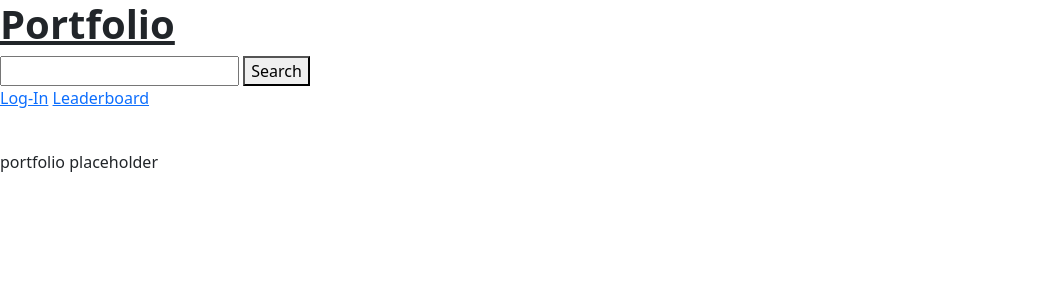
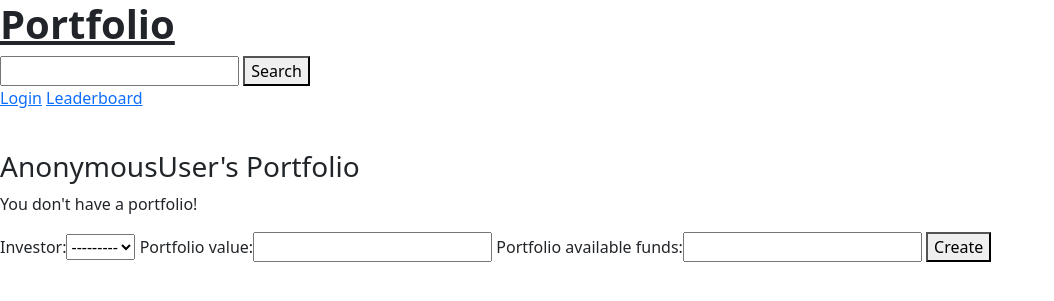
Before and after one commit to LHW99/stock_portfolio, a Django app: page /portfolio in a window 1280 px wide. Shown: the top 301 px of the page, without its empty margins (0-1054 px from the left). Run offline with Django 3.2, Linux system fonts and the light colour scheme.

Commit message:
portfolioform and creation

```diff
--- a/portfolio/forms.py
+++ b/portfolio/forms.py
@@ -17,3 +17,13 @@ class StockForm(ModelForm):
     #  'company': forms.HiddenInput(),
     #  'price': forms.HiddenInput(),
     #}
+
+class PortfolioForm(ModelForm):
+  class Meta:
+    model = Portfolio
+    fields = '__all__'
+    #widgets = {
+    #  'investor': forms.HiddenInput(),
+    #  'portfolio_value': forms.HiddenInput(),
+    #  'portfolio_available_funds': forms.HiddenInput(),
+    #}
--- a/portfolio/models.py
+++ b/portfolio/models.py
@@ -16,8 +16,8 @@ class Stock(models.Model):
 
 class Portfolio(models.Model):
   investor = models.OneToOneField(User, on_delete=models.SET_NULL, null=True, unique=False)
-  portfolio_value = models.IntegerField()
-  portfolio_available_funds = models.IntegerField()
+  portfolio_value = models.FloatField()
+  portfolio_available_funds = models.FloatField()
 
   def get_absolute_url(self):
     return reverse("portfolio-detail", kwargs={"pk": self.pk})
--- a/portfolio/views.py
+++ b/portfolio/views.py
@@ -1,5 +1,5 @@
 from portfolio.models import Stock, Portfolio
-from portfolio.forms import StockForm
+from portfolio.forms import StockForm, PortfolioForm
 from django.shortcuts import render, redirect
 from django.views.generic.base import TemplateView
 from django.views.generic import DetailView, ListView
@@ -96,4 +96,19 @@
 
 def portfolio(request):
 
-  return render(request, 'portfolio_detail.html')
+  if request.method == 'POST':
+    form = PortfolioForm(request.POST)
+    #if form.is_valid():
+    #  purchase = form.save(commit=False)
+    #  purchase.portfolio = 'nut'
+    #  purchase.save()
+    #  return redirect('index')
+    #else:
+    #  return redirect('index')
+    print(request.user)
+
+  else:
+    form = PortfolioForm()
+    return render(request, 'portfolio_detail.html', {'form': form})
+
+  return render(request, 'portfolio_detail.html', {'form': form})
--- a/templates/base.html
+++ b/templates/base.html
@@ -24,9 +24,10 @@
       <div class='front-header'>
       {% if user.is_authenticated %}
         <p>User: {{ user.get_username }}</p>
-        <a href=''>Your Portfolio</a>
+        <a href='{% url 'portfolio_detail' %}'>Your Portfolio</a>
+        <a href='{% url 'logout' %}'>Logout</a>
       {% else %}
-        <a href=''>Log-In</a>
+        <a href='{% url 'login'%}'>Login</a>
         <a href=''>Leaderboard</a>
       {% endif %}
       </div>
--- a/templates/portfolio_detail.html
+++ b/templates/portfolio_detail.html
@@ -1,5 +1,15 @@
 {% extends 'base.html' %}
 
 {% block content %}
-<p>portfolio placeholder</p>
+<h3>{{user}}'s Portfolio</h3>
+{% if user.portfolio %}
+  <p>test1</p>
+{% else %}
+  <p>You don't have a portfolio!</p>
+  <form method='POST' action=''>
+  {% csrf_token %}
+    {{ form }}
+    <button type='submit'>Create</button>
+  </form>
+{% endif %}
 {% endblock %}
--- a/templates/registration/logged_out.html
+++ b/templates/registration/logged_out.html
@@ -2,5 +2,5 @@
 
 {% block content %}
   <p>You are logged out.</p>
-  <a href='{% url 'login' %}'>Click here to log-in.</a>
+  <a href='{% url 'login' %}'>Click here to login</a>
 {% endblock %}
--- a/templates/registration/password_reset_complete.html
+++ b/templates/registration/password_reset_complete.html
@@ -1,6 +1,6 @@
 {% extends 'base.html' %}
 
 {% block content %}
-  <h1>Password change successful.</h1>
-  <p><a href='{% url 'login' %}'>Log in again?</a></p>
+  <h1>Password change successful</h1>
+  <p><a href='{% url 'login' %}'>Login again?</a></p>
 {% endblock %}
--- a/templates/registration/password_reset_confirm.html
+++ b/templates/registration/password_reset_confirm.html
@@ -26,7 +26,7 @@
     </form>
   {% else %}
     <h1>Password reset failed</h1>
-    <p>The password reset link was invalid, possibly because it has already been used.</p>
+    <p>The password reset link was invalid, possibly because it has already been used</p>
     <p>Please request a new password reset</p>
   {% endif %}
 {% endblock %}
--- a/templates/registration/password_reset_done.html
+++ b/templates/registration/password_reset_done.html
@@ -1,5 +1,5 @@
 {% extends 'base.html' %}
 
 {% block content %}
-  <p>An email has been sent with instructions to reset your password.</p>
+  <p>An email has been sent with instructions to reset your password</p>
 {% endblock %}
--- a/templates/registration/password_reset_email.html
+++ b/templates/registration/password_reset_email.html
@@ -1,4 +1,4 @@
-A request has been sent to reset the password for {{ email }}.
+A request has been sent to reset the password for {{ email }}
 
 Follow the link below:
 
--- a/templates/registration/password_reset_form.html
+++ b/templates/registration/password_reset_form.html
@@ -2,7 +2,7 @@
 
 {% block content %}
 <h1>Forgot your password?</h1>
-  <p>Type your email below and we'll send you instructions to get a new password.</p>
+  <p>Type your email below and we'll send you instructions to get a new password</p>
   <form action='' method='post'>
   {% csrf_token %}
   {% if form.email.errors %}
```
